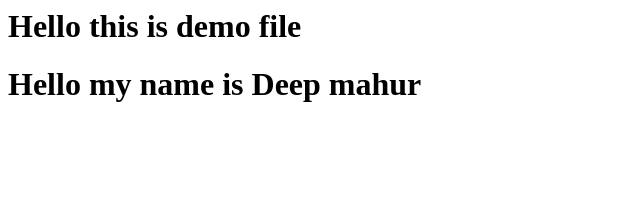
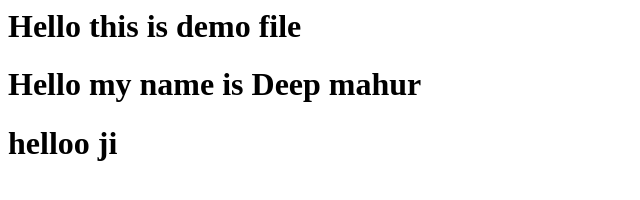
Before and after one commit to DeepMahurr123/newdemo, a plain HTML site: page index.html in a window 1280 px wide. Shown: the whole page, without its empty margins (0-640 px from the left). Drawn offline with Linux system fonts and the light colour scheme.

Commit message:
this is new

```diff
--- a/index.html
+++ b/index.html
@@ -1,2 +1,3 @@
 <h1>Hello this is demo file</h1>
 <h1>Hello my name is Deep mahur</h1>
+<h1>helloo ji</h1>
```
